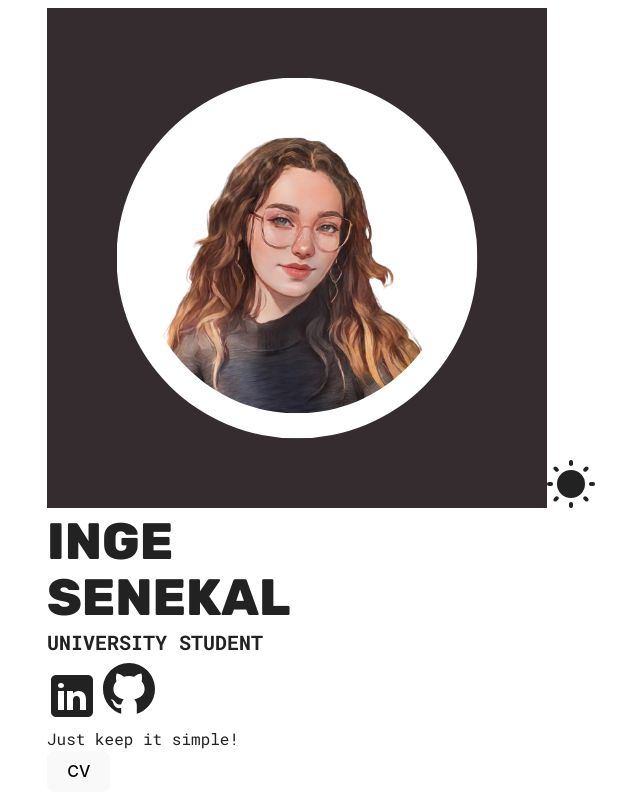
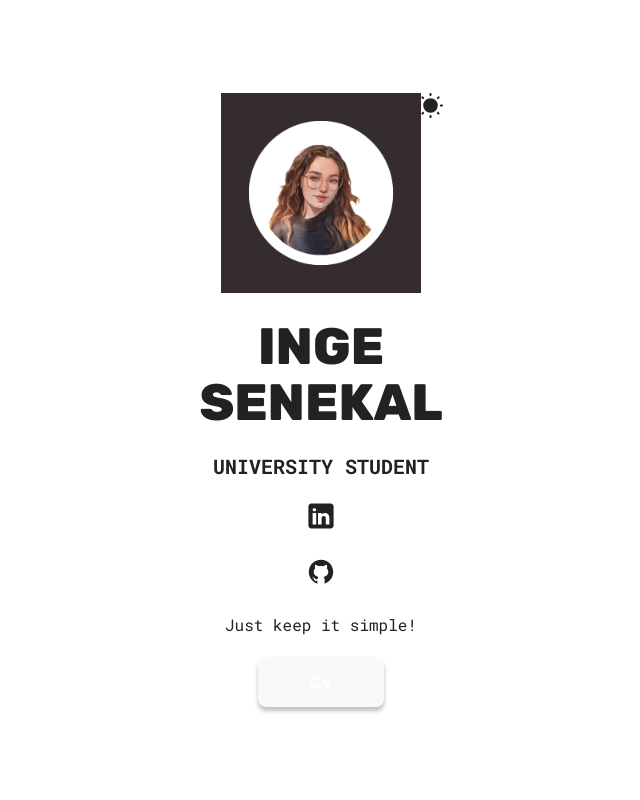
Before and after one commit to IngeSenekal/Inge-Senekal-Virtual-CV, a React (Vite) app: page / in a window 1280 px wide. Shown: the whole page, without its empty margins (319-959 px from the left). Built offline with nearby package versions, Linux system fonts and the light colour scheme.

Commit message:
Using flexbox to format
Still an error with the format @span

```diff
--- a/src/App.css
+++ b/src/App.css
@@ -58,7 +58,7 @@
 
 h1 {
   font-family: "Rubik", sans-serif;
-  font-size: 16px;
+  font-size: 46px;
   font-weight: 300;
 }
 
--- a/src/sections/Hero/HeroStyles.module.css
+++ b/src/sections/Hero/HeroStyles.module.css
@@ -0,0 +1,78 @@
+.container {
+  display: flex;
+  flex-direction: column;
+  justify-content: center;
+  gap: 20px;
+  text-align: center;
+  height: 100dvh;
+  min-height: 500px;
+}
+
+.hero {
+  max-width: 200px;
+}
+
+span {
+  display: flex;
+  gap: 25px;
+  justify-content: center;
+}
+
+span a {
+  margin: 0;
+}
+
+span a img {
+  width: 30px;
+}
+
+a {
+  width: fit-content;
+  align-self: center;
+}
+
+button {
+  background-color: var(--btn-color);
+  color: var(--btn-text-color);
+  border: none;
+  border-radius: 20px;
+  width: 126px;
+  height: 50px;
+  font-size: 20px;
+  font-weight: bold;
+  box-shadow: 0 4px 4px rgba(0, 0, 0, 0.25);
+  transition: box-shadow 200ms ease-in-out, transform 200ms ease-in-out;
+}
+
+button:hover {
+  transform: scale(1.05);
+}
+
+button:active {
+  transform: translateY(2px);
+  box-shadow: 0 2px 2px rgba(0, 0, 0, 0.25);
+}
+
+.colorModeContainer {
+  position: relative;
+}
+
+.colorMode {
+  position: absolute;
+  right: 0;
+  width: 25px;
+}
+
+.colorMode:hover {
+  cursor: pointer;
+}
+
+.description {
+  max-width: 24px;
+}
+
+.info {
+  display: flex;
+  flex-direction: column;
+  gap: 20px;
+}
```
